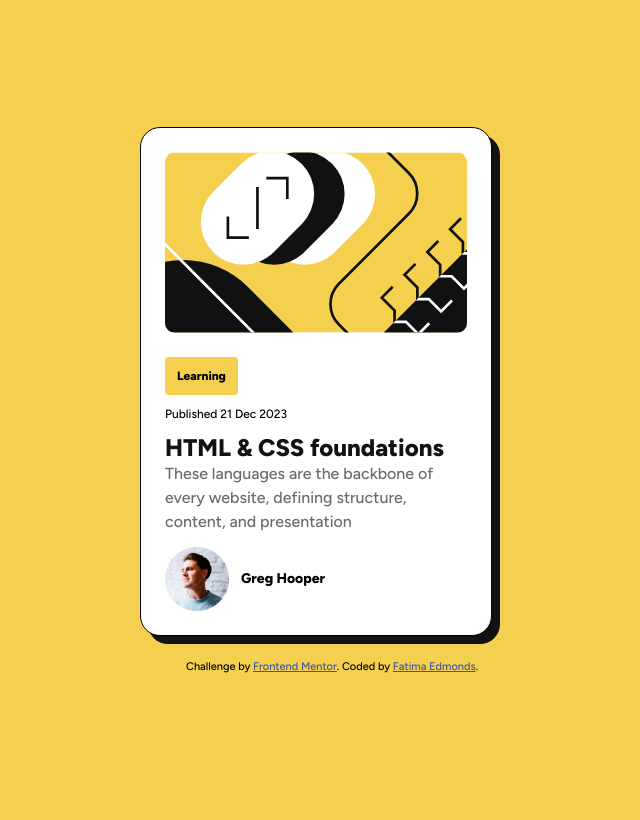
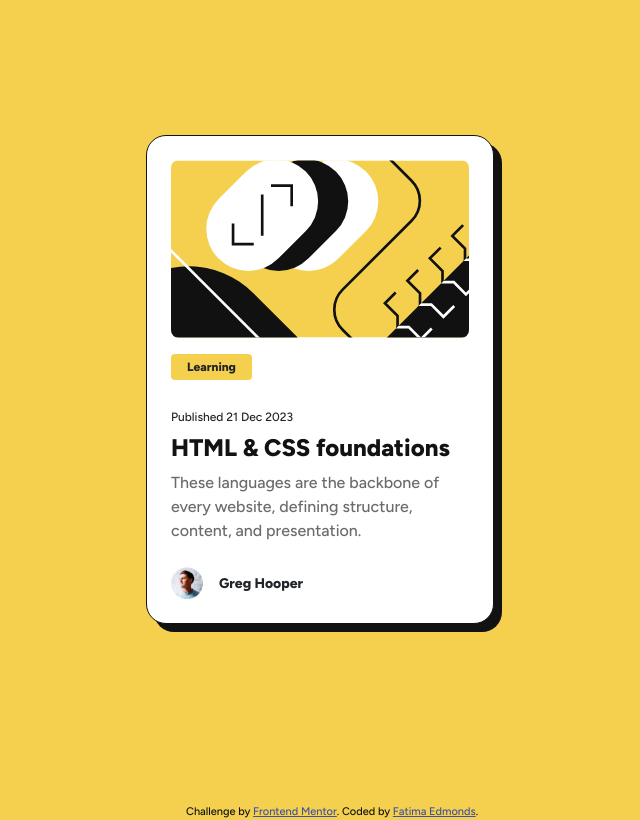
Before and after one commit to DreamTeeem/frontend-mentor-bootstrap, a plain HTML site: page blog-preview-card/index.html in a window 1280 px wide. Shown: the whole page, without its empty margins (308-948 px from the left). Drawn offline with nearby package versions, Linux system fonts and the light colour scheme.

Commit message:
Refactor blog preview card using Bootstrap

```diff
--- a/blog-preview-card/index.html
+++ b/blog-preview-card/index.html
@@ -3,7 +3,18 @@
 <head>
   <meta charset="UTF-8">
   <meta name="viewport" content="width=device-width, initial-scale=1.0"> <!-- displays site properly based on user's device -->
+
+
+
+<link
+  href="https://cdn.jsdelivr.net/npm/bootstrap@5.3.3/dist/css/bootstrap.min.css"
+  rel="stylesheet"
+>
+
+
   <link rel="stylesheet" href="style.css">
+
+
   <link href="https://fonts.googleapis.com/css2?family=Figtree:wght@500;800&display=swap" rel="stylesheet">
   <link rel="icon" type="image/png" sizes="32x32" href="./assets/images/favicon-32x32.png">
   <link rel="preconnect" href="https://fonts.googleapis.com">
@@ -19,18 +30,47 @@
 </head>
 
 <body>
-  <main>
-    <article class="card">
-      <img class="card-img" src="./assets/images/illustration-article.svg">
-      <span class="tag">Learning</span>
-      <p class="date">Published 21 Dec 2023</p>
-      <h1>HTML &amp; CSS foundations</h1>
-      <p class = "desc">These languages are the backbone of every website, defining structure, content, and presentation </p>
-      <div class="author">
-        <img src="./assets/images/image-avatar.webp">
-        <span>Greg Hooper</span>
-      </div>
-    </article>
+
+  <main class="container min-vh-100 d-flex align-items-center">
+  <div class="row justify-content-center w-100">
+    <div class="col-11 col-sm-8 col-md-6 col-lg-5 col-xl-4">
+
+<article class="card p-4">
+  <img
+    src="./assets/images/illustration-article.svg"
+    class="card-img-top rounded-3"
+    alt="Colorful illustration representing HTML and CSS"
+  >
+
+  <div class="card-body px-0 pb-0">
+    <span class="tag d-inline-block fw-bold px-3 py-1 rounded-1">
+      Learning
+    </span>
+
+    <p class="date mt-3 mb-2">Published 21 Dec 2023</p>
+
+    <h1 class="card-title fw-bold">
+      HTML &amp; CSS foundations
+    </h1>
+
+    <p class="card-text desc">
+      These languages are the backbone of every website,
+      defining structure, content, and presentation.
+    </p>
+
+    <div class="author d-flex align-items-center gap-3 mt-4">
+      <img
+        src="./assets/images/image-avatar.webp"
+        alt="Greg Hooper"
+        width="32"
+        height="32"
+      >
+      <span class="fw-bold">Greg Hooper</span>
+    </div>
+  </div>
+</article>
+    </div>
+  </div>
   </main>
 
 
--- a/blog-preview-card/style.css
+++ b/blog-preview-card/style.css
@@ -19,23 +19,46 @@ body {
     color: 121212;
 }
 
-.card {
-    width: 384px;
-    background-color: white;
-    border: 1px solid black;
-    border-radius: 20px;
-    padding: 24px;
-    box-shadow: 8px black;
-    max-width: calc(100% - 32px);
-    box-shadow: 8px 8px 0px hsl(0, 0%, 7%);
+
+body {
+  background-color: #f4d04e;
+  font-family: "Figtree", sans-serif;
+  color: #121212;
 }
 
-.card-img {
-    display: block;
-    width: 100%;
-    border-radius: 10px;
-    margin-bottom: 24px;
+.card {
+  width: 100%;
+  max-width: 384px;
+  margin-inline: auto;
+  border: 1px solid #121212;
+  border-radius: 20px;
+  box-shadow: 8px 8px 0 #121212;
 }
+
+.tag {
+  background-color: #f4d04e;
+  font-size: 14px;
+}
+
+.date {
+  font-size: 14px;
+}
+
+.card-title {
+  font-size: 24px;
+  font-weight: 800;
+  color: #121212;
+}
+
+.card-text {
+  color: #6b6b6b;
+  line-height: 1.5;
+}
+
+.author {
+  font-size: 14px;
+}
+
 
 .tag {
     display: inline-block;
```
